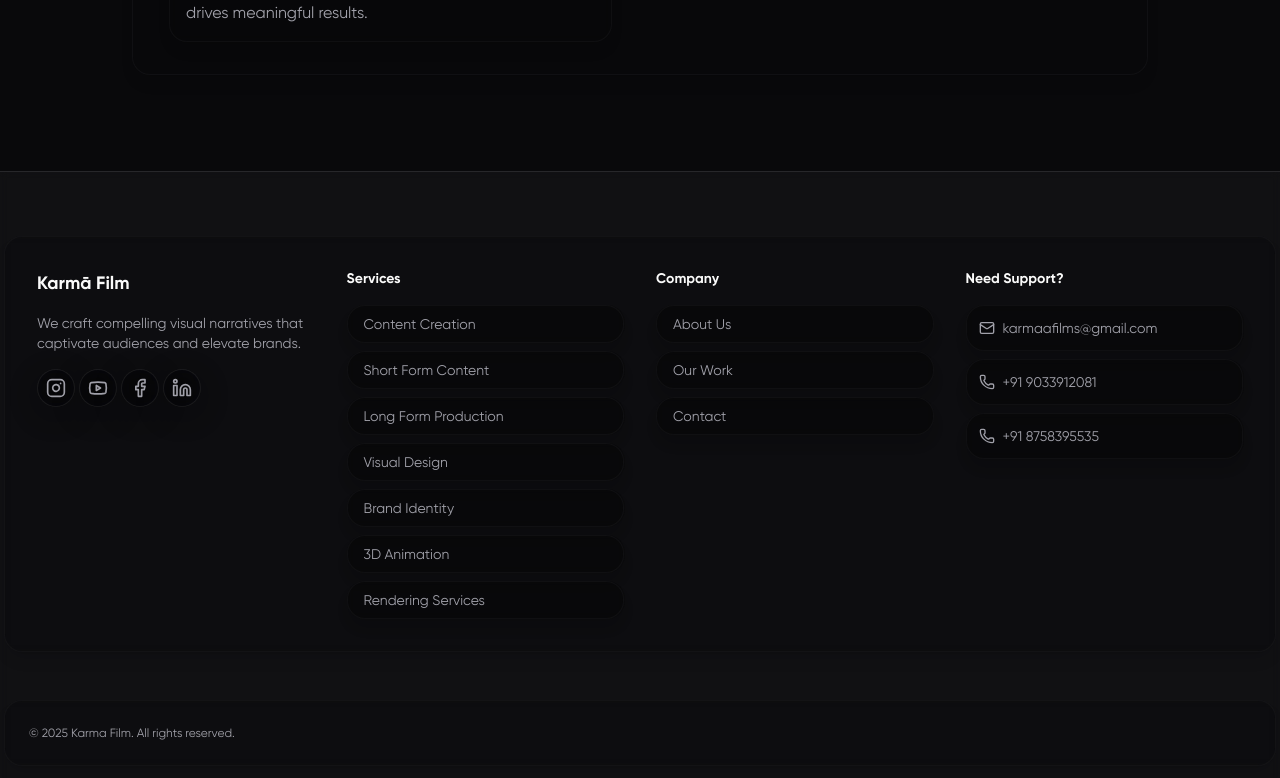
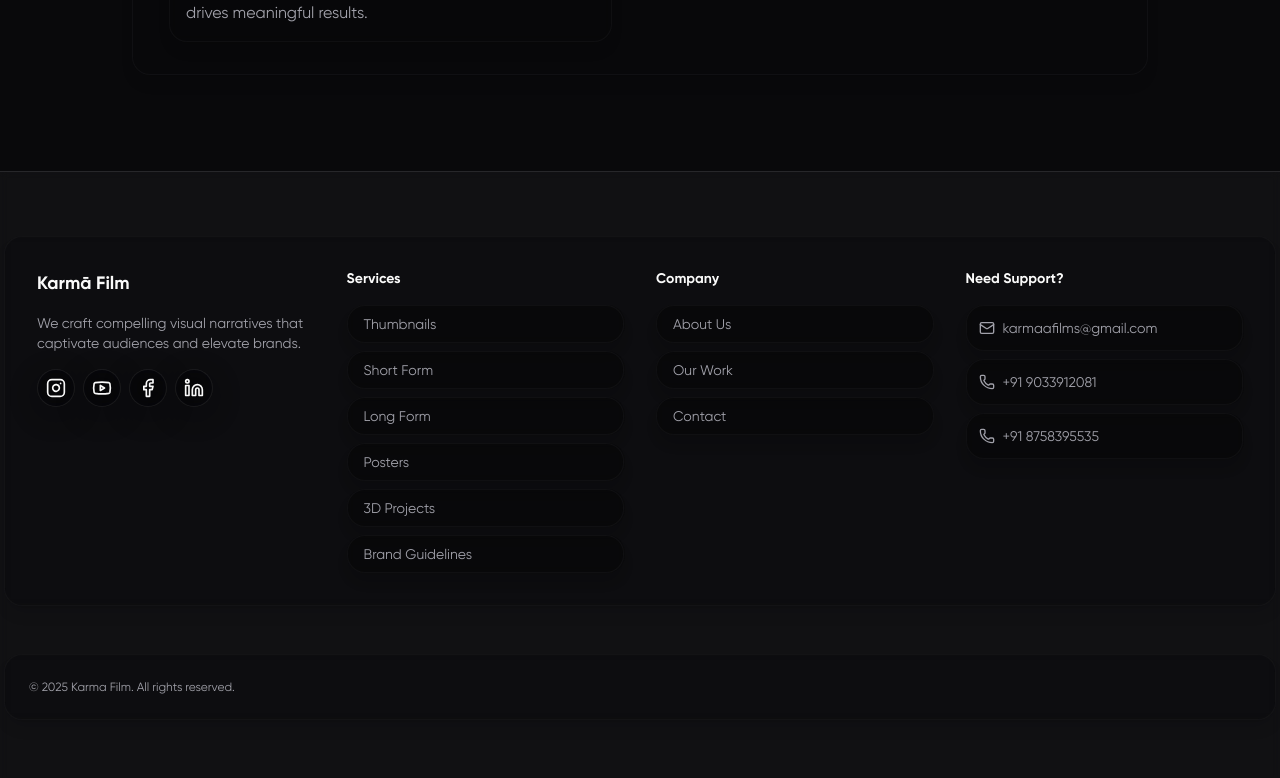
Before and after one commit to Deepanshu0211/karmafillms, a Next.js app: page /about in a window 1280 px wide. Shown: the part 2211-2989 px from the top of the page. Built offline with nearby package versions, Linux system fonts and the light colour scheme.

Commit message:
fixed links and all

```diff
--- a/app/components/footer.tsx
+++ b/app/components/footer.tsx
@@ -1,108 +1,88 @@
+"use client"
+
 import Link from "next/link"
-import { Instagram, Facebook, Youtube, Mail, Linkedin, Phone } from "lucide-react"
+import {
+  Instagram,
+  Facebook,
+  Youtube,
+  Mail,
+  Linkedin,
+  Phone,
+} from "lucide-react"
+import { categories } from "../data/categories"
 
 export default function Footer() {
   return (
-    <footer className="w-full  py-12 md:py-16 bg-muted/30 backdrop-blur-sm border-t">
+    <footer className="w-full py-12 md:py-16 bg-muted/30 backdrop-blur-sm border-t">
       <div className="container px-1 grid gap-8 md:gap-12">
         <div className="card-box p-8">
           <div className="grid grid-cols-1 md:grid-cols-4 gap-8">
+            {/* Social/Brand */}
             <div className="space-y-4">
               <h3 className="text-lg font-bold">Karmā Film</h3>
               <p className="text-sm text-body max-w-xs">
                 We craft compelling visual narratives that captivate audiences and elevate brands.
               </p>
-              <div className="flex space-x-1">
-                <Link href="https://www.instagram.com/karmafilms7" className="text-body hover:text-foreground transition-colors glass p-2 rounded-full">
+              <div className="flex space-x-2">
+                <Link href="https://www.instagram.com/karmafilms7" target="_blank" className="glass p-2 rounded-full hover:text-foreground">
                   <Instagram className="h-5 w-5" />
-                  <span className="sr-only">Instagram</span>
                 </Link>
-                <Link href="https://www.youtube.com/@KarmaFilms7" className="text-body hover:text-foreground transition-colors glass p-2 rounded-full">
+                <Link href="https://www.youtube.com/@KarmaFilms7" target="_blank" className="glass p-2 rounded-full hover:text-foreground">
                   <Youtube className="h-5 w-5" />
-                  <span className="sr-only">Youtube</span>
                 </Link>
-                <Link href="https://www.facebook.com/karmafilms7" className="text-body hover:text-foreground transition-colors glass p-2 rounded-full">
+                <Link href="https://www.facebook.com/karmafilms7" target="_blank" className="glass p-2 rounded-full hover:text-foreground">
                   <Facebook className="h-5 w-5" />
-                  <span className="sr-only">Twitter</span>
                 </Link>
-                <Link href="https://www.linkedin.com/company/karmāfilms/" className="text-body hover:text-foreground transition-colors glass p-2 rounded-full">
+                <Link href="https://www.linkedin.com/company/karmāfilms/" target="_blank" className="glass p-2 rounded-full hover:text-foreground">
                   <Linkedin className="h-5 w-5" />
-                  <span className="sr-only">Linkedin</span>
                 </Link>
               </div>
             </div>
 
+            {/* Dynamic Services */}
             <div className="space-y-4">
               <h3 className="text-sm font-bold">Services</h3>
               <ul className="space-y-2 text-sm">
+                {categories.map((cat) => (
+                  <li key={cat.id} className="card-box p-2 px-4">
+                    <Link
+                      href={`/projects/${cat.id}`}
+                      className="text-body hover:text-foreground transition-colors block"
+                    >
+                      {cat.title}
+                    </Link>
+                  </li>
+                ))}
+              </ul>
+            </div>
+
+            {/* Company Links */}
+            <div className="space-y-4">
+              <h3 className="text-sm font-bold">Company</h3>
+              <ul className="space-y-2 text-sm">
                 <li className="card-box p-2 px-4">
-                  <Link href="/projects" className="text-body hover:text-foreground transition-colors block">
-                    Content Creation
+                  <Link href="/about" className="text-body hover:text-foreground block">
+                    About Us
                   </Link>
                 </li>
                 <li className="card-box p-2 px-4">
-                  <Link href="/projects" className="text-body hover:text-foreground transition-colors block">
-                    Short Form Content
+                  <Link href="/projects" className="text-body hover:text-foreground block">
+                    Our Work
                   </Link>
                 </li>
                 <li className="card-box p-2 px-4">
-                  <Link href="/projects" className="text-body hover:text-foreground transition-colors block">
-                    Long Form Production
+                  <Link href="/contact" className="text-body hover:text-foreground block">
+                    Contact
                   </Link>
-                </li>
-                <li className="card-box p-2 px-4">
-                  <Link href="/projects" className="text-body hover:text-foreground transition-colors block">
-                    Visual Design
-                  </Link>
-                </li>
-                <li className="card-box p-2 px-4">
-                  <Link href="/projects" className="text-body hover:text-foreground transition-colors block">
-                    Brand Identity
-                  </Link>
-
-                </li>
-                <li className="card-box p-2 px-4">
-                  <Link href="/projects" className="text-body hover:text-foreground transition-colors block">
-                    3D Animation
-                  </Link>
-
-                </li>
-                <li className="card-box p-2 px-4">
-                  <Link href="/projects" className="text-body hover:text-foreground transition-colors block">
-                    Rendering Services
-                  </Link>
-
                 </li>
               </ul>
             </div>
 
-            <div className="space-y-4">
-              <h3 className="text-sm font-bold">Company</h3>
-              <ul className="space-y-2 text-sm">
-                <li className="card-box p-2 px-4">
-                  <Link href="/about" className="text-body hover:text-foreground transition-colors block">
-                    About Us
-                  </Link>
-                </li>
-                <li className="card-box p-2 px-4">
-                  <Link href="/projects" className="text-body hover:text-foreground transition-colors block">
-                    Our Work
-                  </Link>
-                </li>
-                <li className="card-box p-2 px-4">
-                  <Link href="/contact" className="text-body hover:text-foreground transition-colors block">
-                    Contact
-                  </Link>
-                </li>
-
-
-              </ul>
-            </div>
-
+            {/* Contact */}
             <div className="space-y-4">
               <h3 className="text-sm font-bold">Need Support?</h3>
               <ul className="space-y-2 text-sm">
-              <li
+                <li
                   onClick={() =>
                     window.open(
                       "https://mail.google.com/mail/?view=cm&fs=1&to=karmaafilms@gmail.com",
@@ -115,14 +95,14 @@ export default function Footer() {
                   <Mail className="h-4 w-4" />
                   karmaafilms@gmail.com
                 </li>
-                <li className="flex items-center gap-2 text-body card-box p-3 cursor-pointer">
-                  <Link href="tel:+919033912081" className="flex items-center gap-2">
+                <li className="card-box p-3">
+                  <Link href="tel:+919033912081" className="flex items-center gap-2 text-body">
                     <Phone className="h-4 w-4" />
                     +91 9033912081
                   </Link>
                 </li>
-                <li className="flex items-center gap-2 text-body card-box p-3 cursor-pointer">
-                  <Link href="tel:+918758395535" className="flex items-center gap-2">
+                <li className="card-box p-3">
+                  <Link href="tel:+918758395535" className="flex items-center gap-2 text-body">
                     <Phone className="h-4 w-4" />
                     +91 8758395535
                   </Link>
@@ -132,10 +112,12 @@ export default function Footer() {
           </div>
         </div>
 
+        {/* Bottom Strip */}
         <div className="card-box p-6">
           <div className="flex flex-col md:flex-row justify-between items-center gap-4">
-            <p className="text-xs text-body">&copy; {new Date().getFullYear()} Karma Film. All rights reserved.</p>
-
+            <p className="text-xs text-body">
+              &copy; {new Date().getFullYear()} Karma Film. All rights reserved.
+            </p>
           </div>
         </div>
       </div>
```
Also changed, not shown: 1 other file (tests, documents, lock files or other folders).
